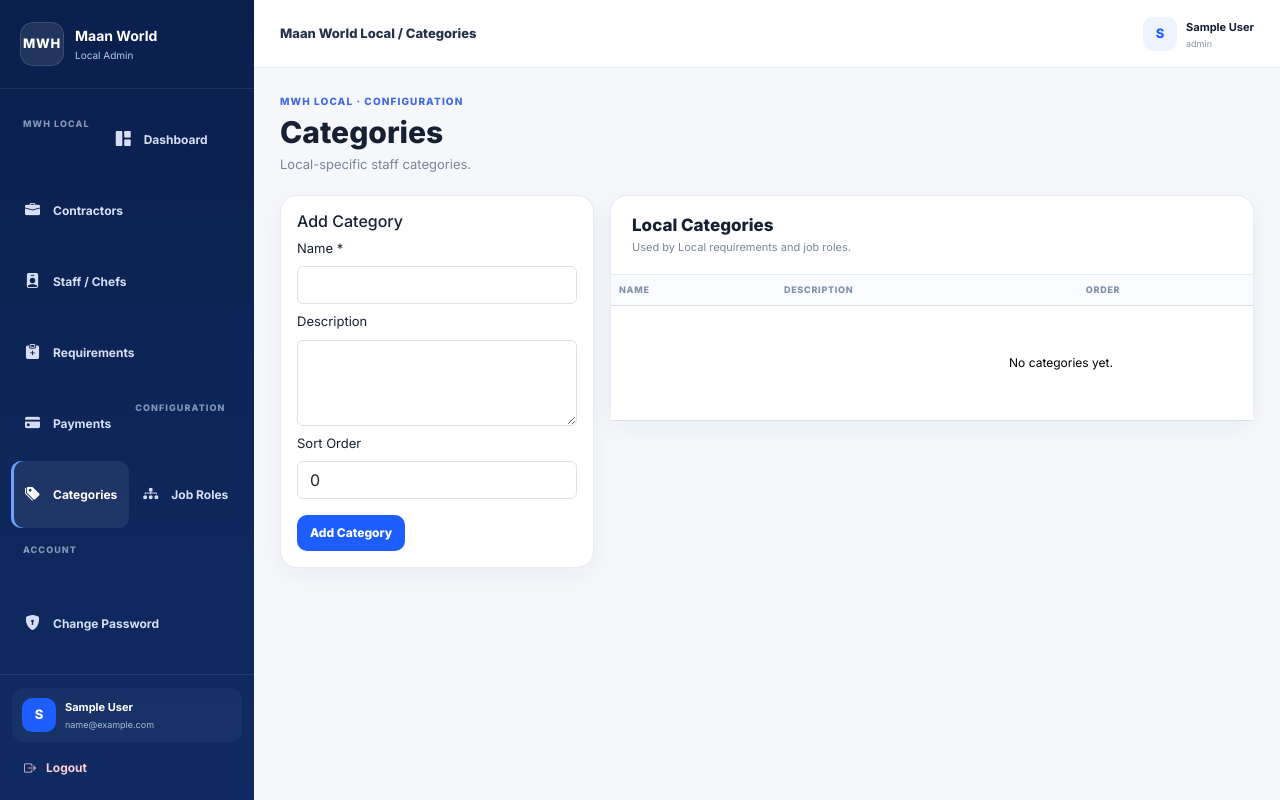
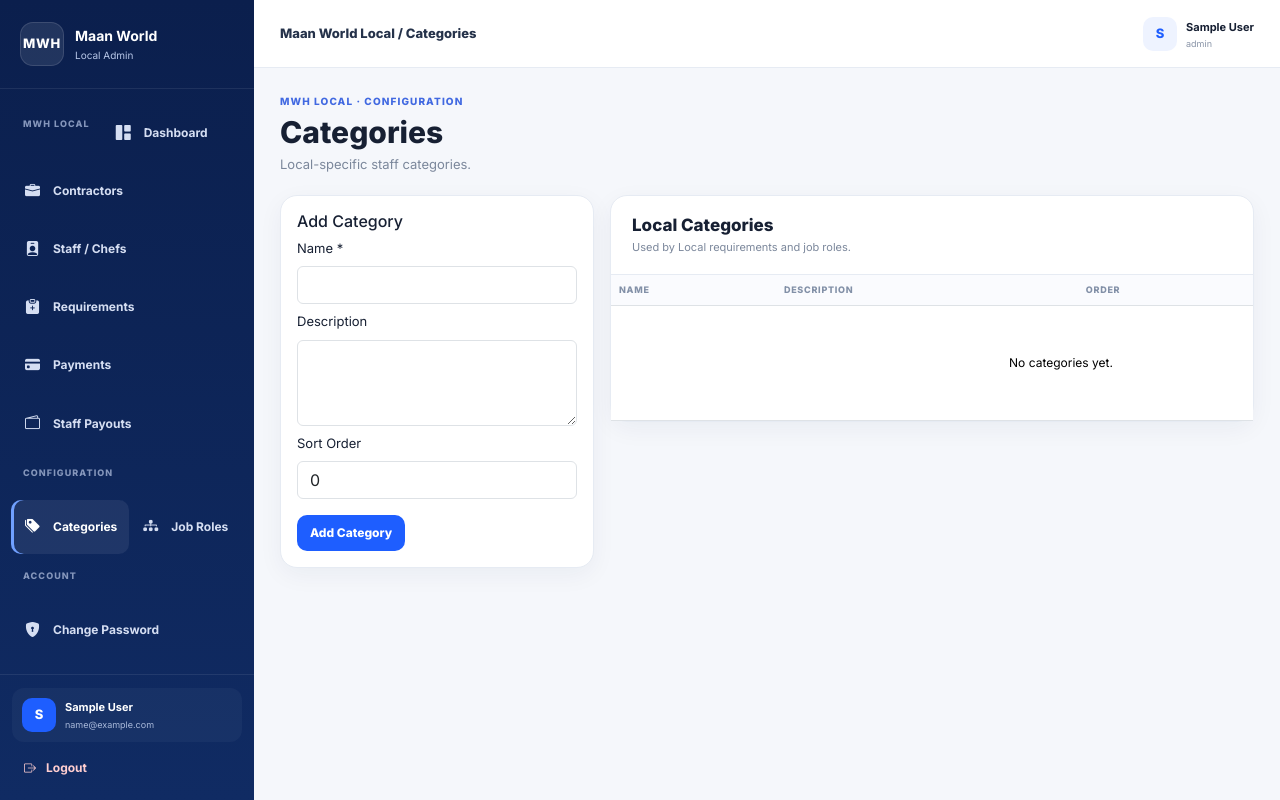
Before and after one commit to vijay7503637339/MWH-admin-Local, a PHP site: page /admin/categories.php in a window 1280 px wide. Run offline with PHP 8.4, Linux system fonts and the light colour scheme; the visitor is signed in with stand-in values (Sample User, id 1); data that the repository does not hold is empty; a stand-in replaces the project's code that opens the database connection.

Commit message:
Add staff payouts to Local admin navigation

```diff
--- a/admin/includes/sidebar.php
+++ b/admin/includes/sidebar.php
@@ -8,6 +8,7 @@
     <a class="<?=$currentPage==='staff.php'?'active':''?>" href="staff.php"><i class="bi bi-person-badge-fill"></i><span>Staff / Chefs</span></a>
     <a class="<?=$currentPage==='requirements.php'?'active':''?>" href="requirements.php"><i class="bi bi-clipboard-plus-fill"></i><span>Requirements</span></a>
     <a class="<?=$currentPage==='payments.php'?'active':''?>" href="payments.php"><i class="bi bi-credit-card-fill"></i><span>Payments</span></a>
+    <a class="<?=$currentPage==='payouts.php'?'active':''?>" href="payouts.php"><i class="bi bi-wallet2"></i><span>Staff Payouts</span></a>
     <div class="nav-label">Configuration</div>
     <a class="<?=$currentPage==='categories.php'?'active':''?>" href="categories.php"><i class="bi bi-tags-fill"></i><span>Categories</span></a>
     <a class="<?=$currentPage==='job_roles.php'?'active':''?>" href="job_roles.php"><i class="bi bi-diagram-3-fill"></i><span>Job Roles</span></a>
```
